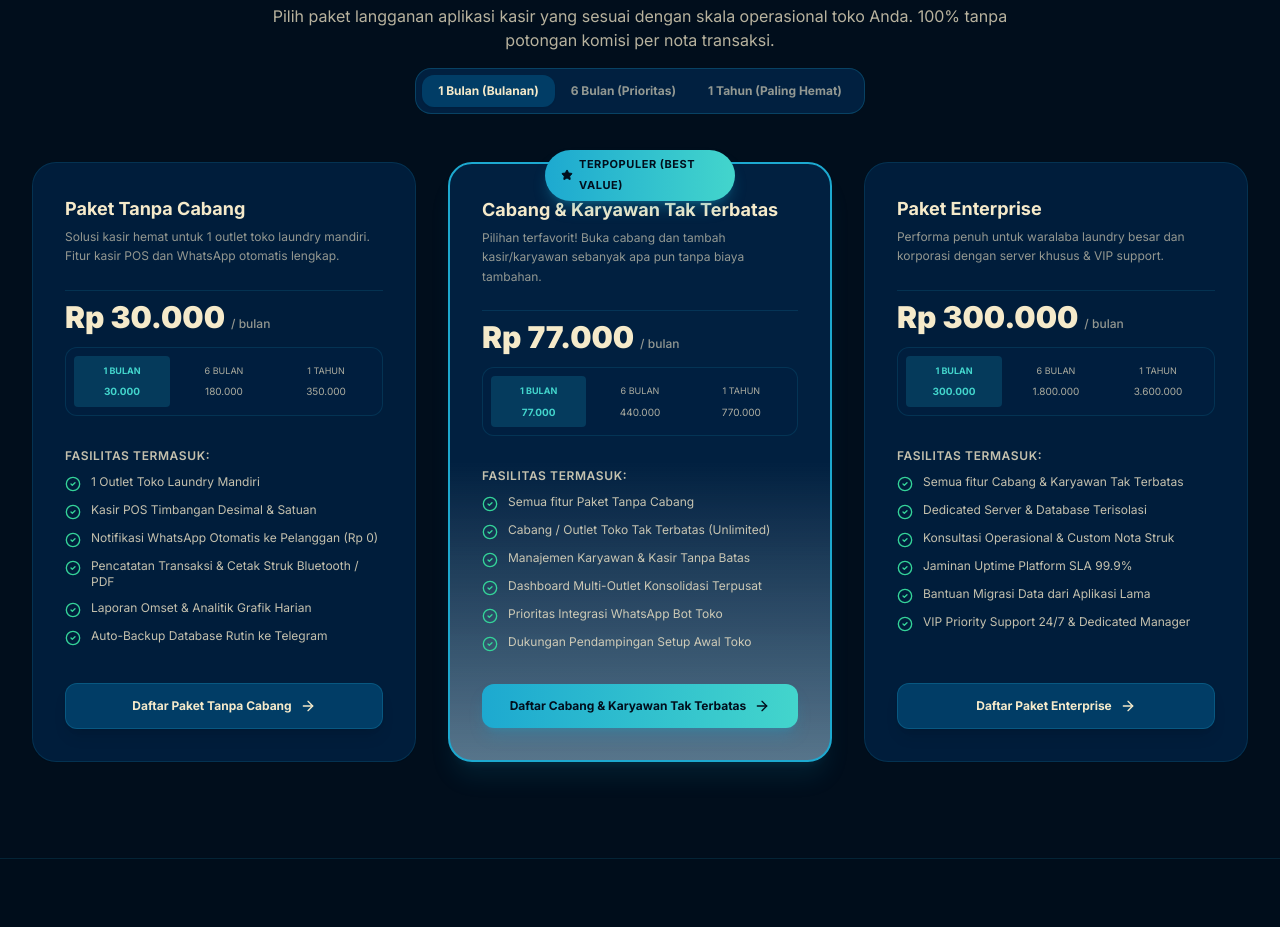
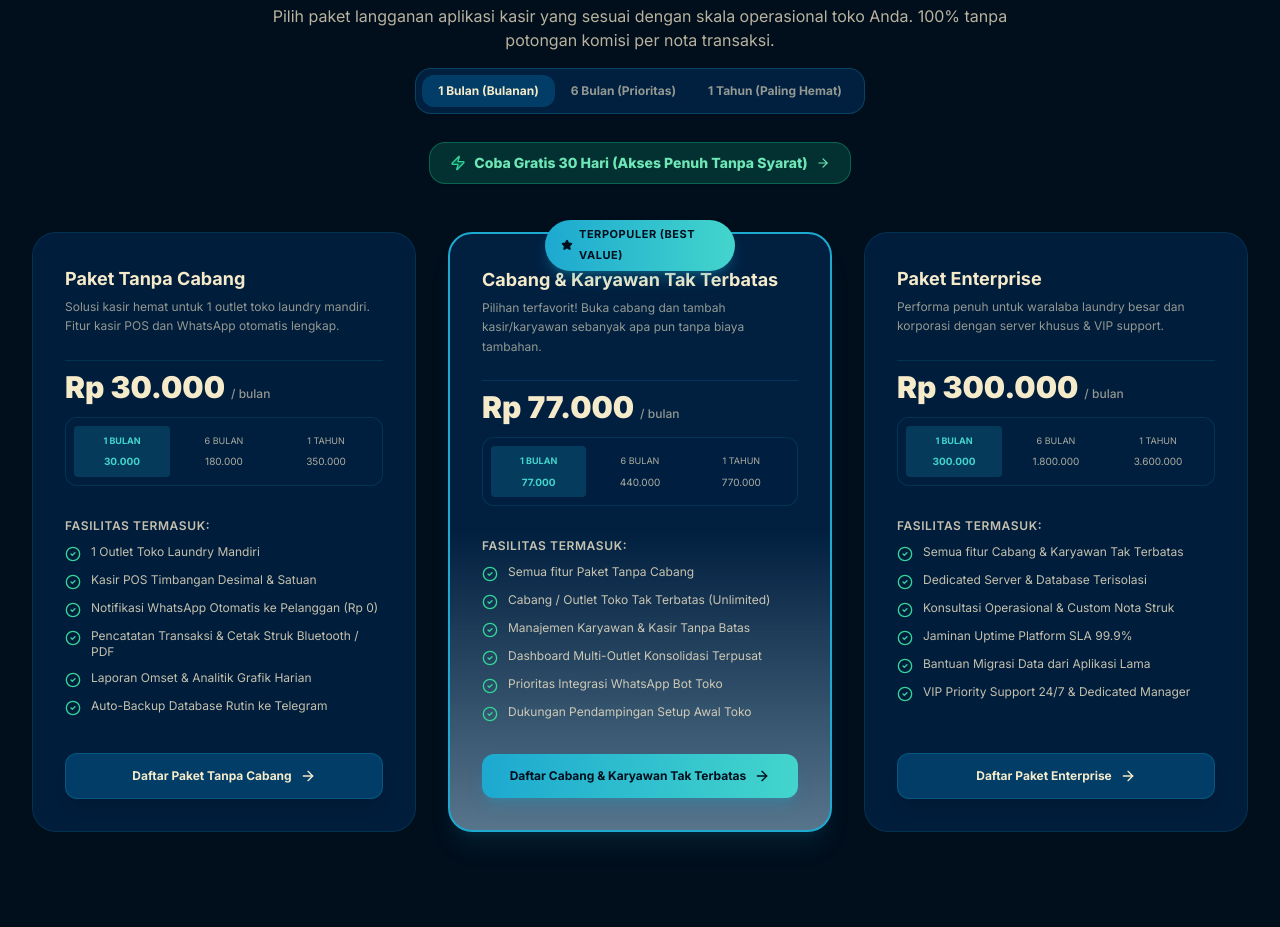
Before and after one commit to hus3n/LaundryKu, a Next.js app in the folder frontend/: page / in a window 1280 px wide. Shown: the part 4240-5167 px from the top of the page. Built offline with nearby package versions, Linux system fonts and the light colour scheme; no server answers.

Commit message:
feat(pricing): add 30-day free trial quick CTA button below billing cycle selector

```diff
--- a/frontend/src/components/auth/UnifiedAuthCard.tsx
+++ b/frontend/src/components/auth/UnifiedAuthCard.tsx
@@ -69,6 +69,19 @@ export default function UnifiedAuthCard({
     const paramMode = searchParams?.get('mode');
     if (paramMode === 'register' || paramMode === 'login') {
       setInternalMode(paramMode);
+    }
+    const paramPlan = searchParams?.get('plan');
+    if (paramPlan === 'trial') {
+      setRegisterData((prev) => ({ ...prev, planType: 'TRIAL' }));
+    } else if (paramPlan) {
+      setRegisterData((prev) => ({ ...prev, planType: 'DIRECT_SUBSCRIPTION' }));
+    }
+    const paramMonths = searchParams?.get('months');
+    if (paramMonths) {
+      const parsedMonths = parseInt(paramMonths, 10);
+      if (!isNaN(parsedMonths) && parsedMonths > 0) {
+        setRegisterData((prev) => ({ ...prev, durationMonths: parsedMonths }));
+      }
     }
   }, [searchParams]);
 
--- a/frontend/src/components/landing/LandingPricing.tsx
+++ b/frontend/src/components/landing/LandingPricing.tsx
@@ -72,6 +72,18 @@ export default function LandingPricing() {
             >
               1 Tahun (Paling Hemat)
             </button>
+          </div>
+
+          {/* Tombol Coba Gratis 30 Hari */}
+          <div className="pt-3">
+            <Link
+              href="/register?plan=trial"
+              className="inline-flex items-center gap-2 px-5 py-2.5 rounded-2xl bg-emerald-500/10 hover:bg-emerald-500/20 dark:bg-emerald-500/20 dark:hover:bg-emerald-500/30 border border-emerald-500/40 hover:border-emerald-500/60 text-emerald-800 dark:text-emerald-300 text-xs sm:text-sm font-extrabold shadow-sm transition-all hover:-translate-y-0.5 group"
+            >
+              <Zap className="w-4 h-4 text-emerald-600 dark:text-emerald-400 fill-emerald-500/30 shrink-0" />
+              <span>Coba Gratis 30 Hari (Akses Penuh Tanpa Syarat)</span>
+              <ArrowRight className="w-3.5 h-3.5 transition-transform group-hover:translate-x-1" />
+            </Link>
           </div>
         </div>
 
```
